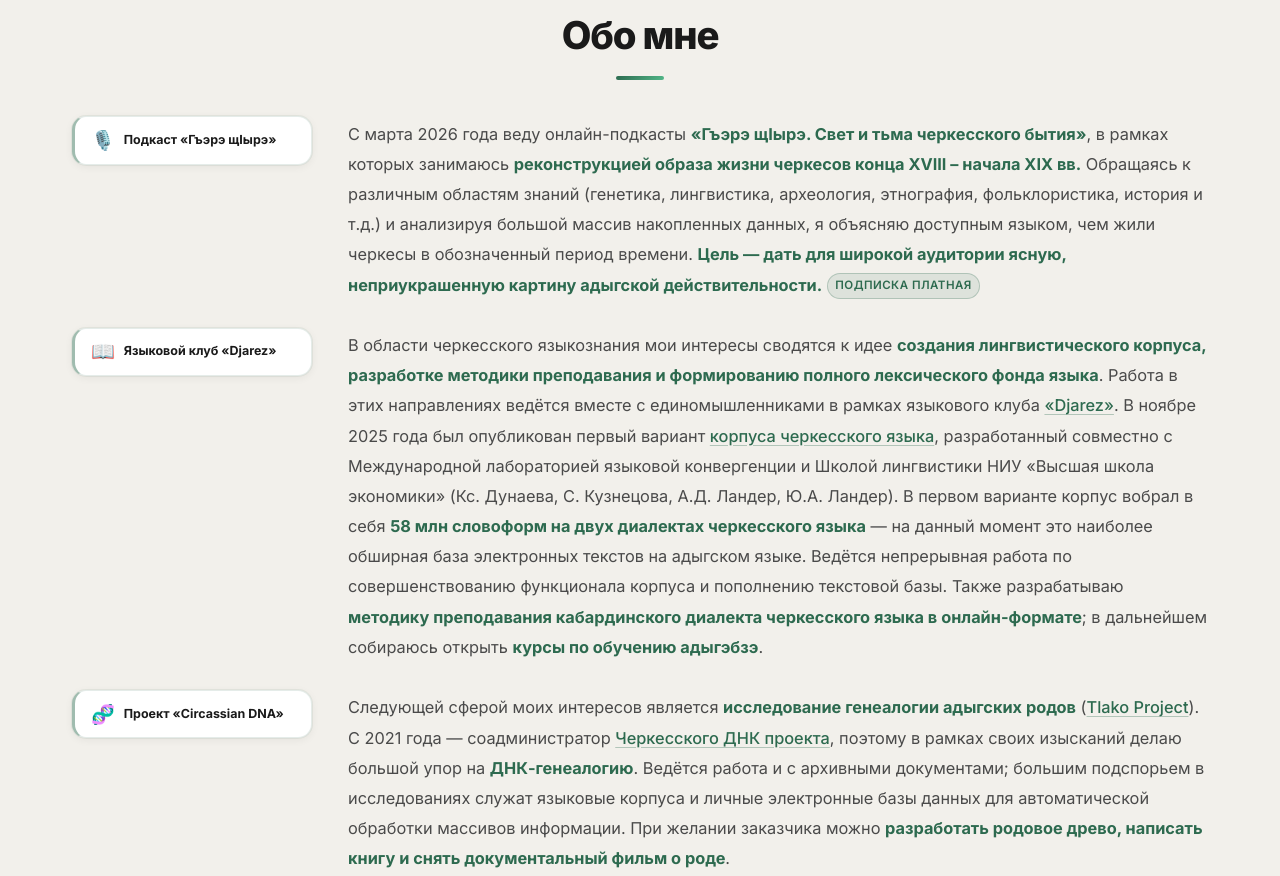
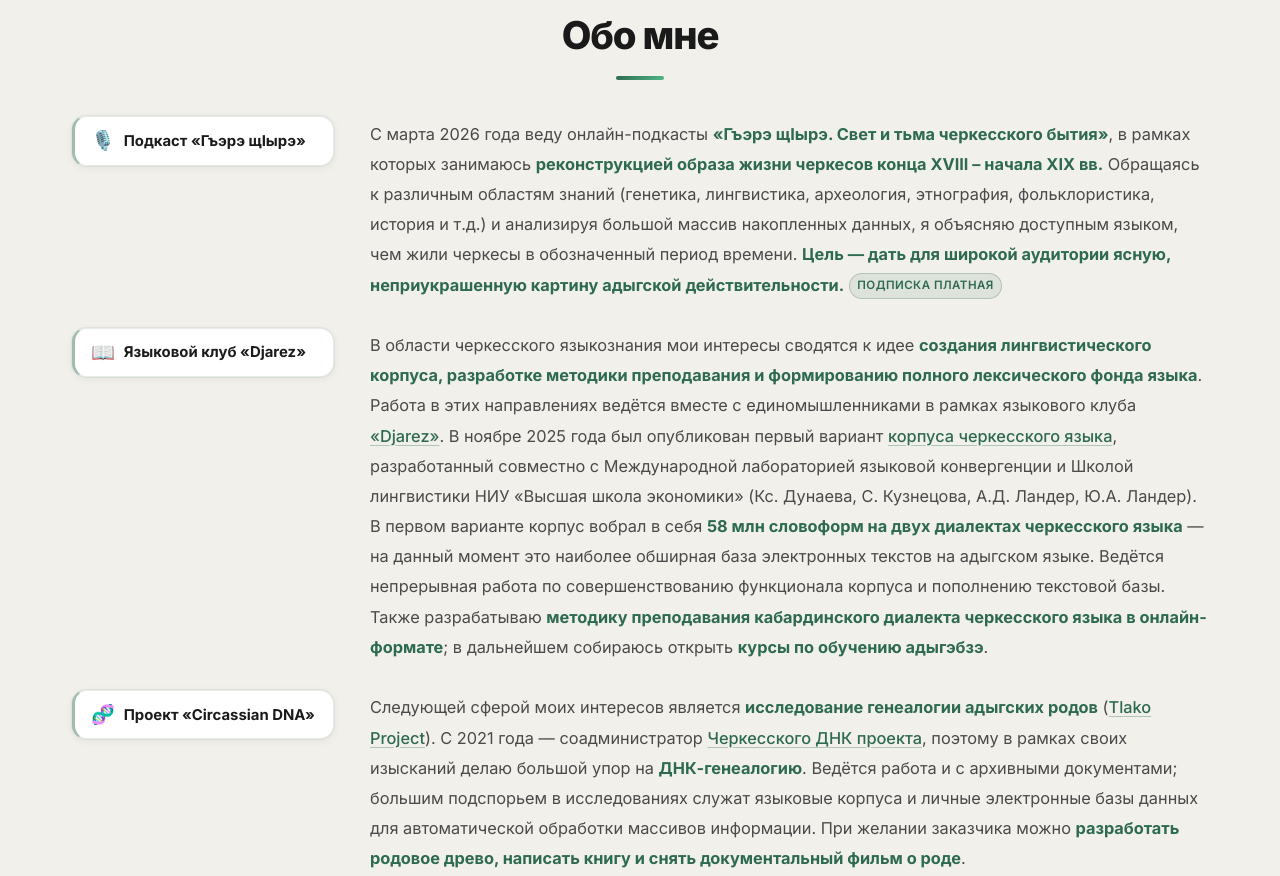
Before and after one commit to kabartay/shebzukho, a website: page public/index.html in a window 1280 px wide. Shown: the part 877-1753 px from the top of the page. Drawn offline with Linux system fonts and the light colour scheme.

Commit message:
Increase project card font size ~20%

```diff
--- a/public/src/css/style.css
+++ b/public/src/css/style.css
@@ -336,7 +336,7 @@ section { padding: 5rem 0; }
 
 .about-row {
     display: grid;
-    grid-template-columns: 240px 1fr;
+    grid-template-columns: 262px 1fr;
     gap: 2.25rem;
     align-items: start;
 }
@@ -405,7 +405,7 @@ section { padding: 5rem 0; }
 .project-icon { font-size: 1.2rem; flex-shrink: 0; line-height: 1; }
 
 .project-body h4 {
-    font-size: 0.78rem; font-weight: 700; color: var(--text-primary);
+    font-size: 0.93rem; font-weight: 700; color: var(--text-primary);
     line-height: 1.35; margin: 0;
 }
 
```
